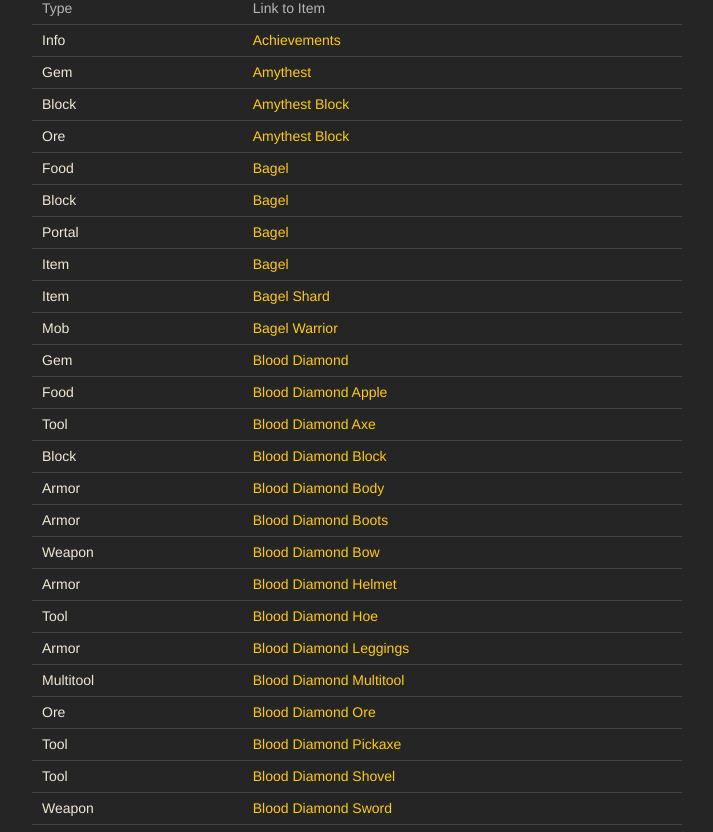
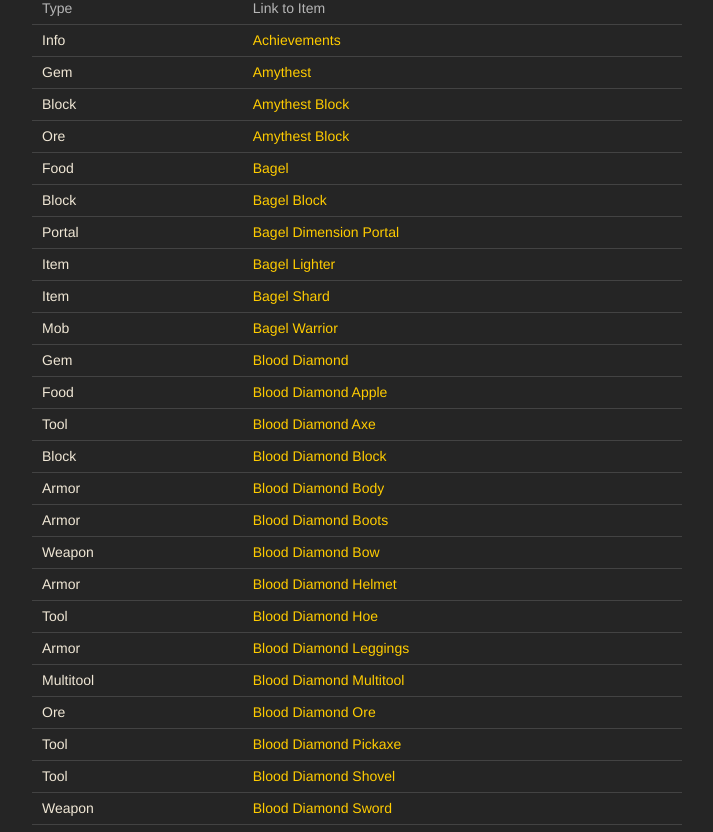
Before and after one commit to TeamCstudios/CStudiosMod, a Jekyll site: the page built from wiki.md, in a window 1280 px wide and 900 px high, scrolled down 456 px, cut to the strip 68-900 px from the top of the window. Shown: the whole strip, without its empty margins (283-996 px from the left). Built offline with Jekyll 4.4.1, drawn with Linux system fonts in a browser that asks for light colours; nearby versions of some CDN libraries.

Commit message:
Fix bagel names on wiki

```diff
--- a/wiki.md
+++ b/wiki.md
@@ -19,9 +19,9 @@ Gem | [Amythest](wiki/amythest)
 Block | [Amythest Block](wiki/amythestblock)
 Ore | [Amythest Block](wiki/amythestore)
 Food | [Bagel](wiki/bagel)
-Block | [Bagel](wiki/bagelblock)
-Portal | [Bagel](wiki/bageldimensionportal)
-Item | [Bagel](wiki/bagellighter)
+Block | [Bagel Block](wiki/bagelblock)
+Portal | [Bagel Dimension Portal](wiki/bageldimensionportal)
+Item | [Bagel Lighter](wiki/bagellighter)
 Item | [Bagel Shard](wiki/bagelshard)
 Mob | [Bagel Warrior](wiki/bagelwarrior)
 Gem | [Blood Diamond](wiki/blooddiamond)
```
